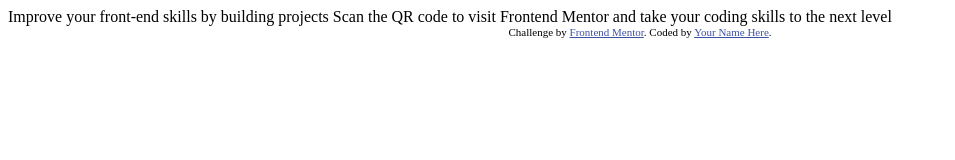
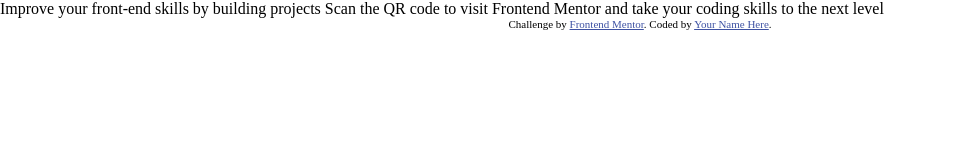
Before and after one commit to HyperBanner/qr-code-component, a plain HTML site: page index.html in a window 1280 px wide. Shown: the whole page, without its empty margins (0-955 px from the left). Drawn offline with Linux system fonts and the light colour scheme.

Commit message:
CSS resets added, decided on simple flexbox layout

```diff
--- a/style.css
+++ b/style.css
@@ -1,3 +1,21 @@
+*,
+*::before,
+*::after {
+  box-sizing: border-box;
+}
+
+* {
+  margin: 0;
+  padding: 0;
+}
+
+html,
+body {
+  height: 100vh;
+  display: flex;
+  flex-direction: column;
+}
+
 .attribution {
   font-size: 11px;
   text-align: center;
```
Also changed, not shown: index.html (+0 -1 lines).
